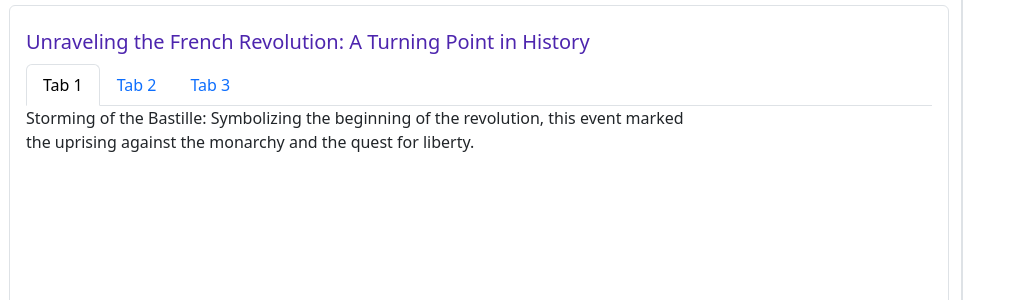
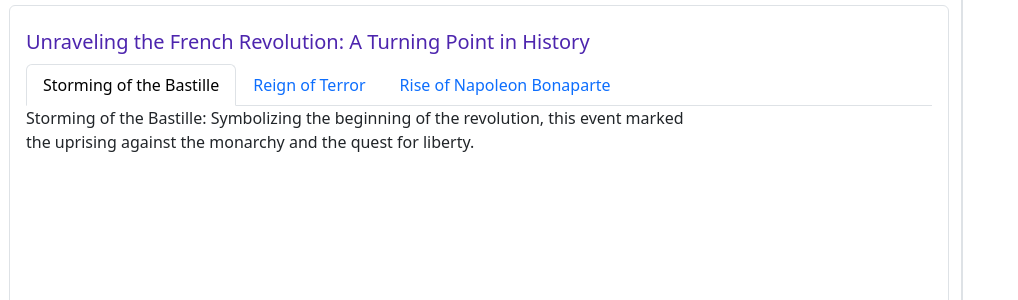
Before and after one commit to frncs-dc/search-result-design, a plain HTML site: page search-result-test.html in a window 1280 px wide. Shown: the part 596-896 px from the top of the page, without its empty margins (0-1018 px from the left). Drawn offline with nearby package versions, Linux system fonts and the light colour scheme.

Commit message:
Edited tabs to have more specific labels

```diff
--- a/search-result-test.html
+++ b/search-result-test.html
@@ -39,9 +39,9 @@
                     "title": "Top 30 Crossing Roads Jokes",
                     "type": "tab",
                     "tabs": [
-                        {"title": "Tab 1", "content": "Q1: Why did the chicken cross the road? A: To prove it wasn’t a chicken cross."},
-                        {"title": "Tab 2", "content": "Q2: Why did the chicken cross the road? A: To maintain 1 feet of social distancing."},
-                        {"title": "Tab 3", "content": "Q3: Why did the chicken cross the road? A: To get to the other side!"}
+                        {"title": "Example Joke", "content": "Q1: Why did the chicken cross the road? A: To prove it wasn’t a chicken cross."},
+                        {"title": "Timely Joke", "content": "Q2: Why did the chicken cross the road? A: To maintain 1 feet of social distancing."},
+                        {"title": "Original Joke", "content": "Q3: Why did the chicken cross the road? A: To get to the other side!"}
                     ]
                     }
                 }
@@ -57,9 +57,9 @@
                     "title": "Who’s That Meme | Professor Cramming Meme",
                     "type": "tab",
                     "tabs": [
-                        {"title": "Tab 1", "content": "Professor Cramming Meme: Explore the origin and spread of the Professor Cramming meme, a hilarious depiction of academic stress and last-minute preparation."},
-                        {"title": "Tab 2", "content": "Professor Cying Meme: Explore the origin and spread of the Professor Crying meme, a hilariously dark meme that shows the reality of teaching."},
-                        {"title": "Tab 3", "content": "Professor Sleeping Meme: Explore the origin and spread of the Professor Sleeping meme, a depiction of overworked and stressed professors."}
+                        {"title": "Professor Cramming Meme", "content": "Professor Cramming Meme: Explore the origin and spread of the Professor Cramming meme, a hilarious depiction of academic stress and last-minute preparation."},
+                        {"title": "Professor Crying Meme", "content": "Professor Crying Meme: Explore the origin and spread of the Professor Crying meme, a hilariously dark meme that shows the reality of teaching."},
+                        {"title": "Professor Sleeping Meme", "content": "Professor Sleeping Meme: Explore the origin and spread of the Professor Sleeping meme, a depiction of overworked and stressed professors."}
                     ]
                     }
                 }
@@ -75,9 +75,9 @@
                     "title": "Top 10 Most Expensive KPOP Photocards Ever Sold",
                     "type": "tab",
                     "tabs": [
-                        {"title": "Tab 1", "content": "Number 1: BTX’s Jung Kim  – Butterfly Night is the most sought-after photocard due to its limited printing and the group’s rise to fame."},
-                        {"title": "Tab 2", "content": "Number 2: Two Times - Cheery Above is highly sought after as this is a photocard from their early these before becoming the nation’s girl group"},
-                        {"title": "Tab 3", "content": "Number 3: TvT’s YenJun - Purple Seconds photocard is south after for its unique printing error that made it look even better than its original."}
+                        {"title": "BTX Jung Kim - Butterfly Night", "content": "Number 1: BTX’s Jung Kim  – Butterfly Night is the most sought-after photocard due to its limited printing and the group’s rise to fame."},
+                        {"title": "Two Times - Cheery Above", "content": "Number 2: Two Times - Cheery Above is highly sought after as this is a photocard from their early these before becoming the nation’s girl group"},
+                        {"title": "TvT YenJun - Purple Seconds", "content": "Number 3: TvT’s YenJun - Purple Seconds photocard is south after for its unique printing error that made it look even better than its original."}
                     ]
                     }
                 }
@@ -93,9 +93,9 @@
                     "title": "Exploring the Wonders of Intramuros: Top Spots to Visit",
                     "type": "tab",
                     "tabs": [
-                        {"title": "Tab 1", "content": "Rizal Park: A sprawling green space with historical significance, offering serene surroundings and iconic monuments."},
-                        {"title": "Tab 2", "content": "Intramuros Museum: Dive into the rich history of Intramuros through exhibits showcasing artifacts and relics from the Spanish colonial era."},
-                        {"title": "Tab 3", "content": "San Agustin Church: A UNESCO World Heritage Site, renowned for its stunning architecture and centuries-old religious artifacts."}
+                        {"title": "Rizal Park", "content": "Rizal Park: A sprawling green space with historical significance, offering serene surroundings and iconic monuments."},
+                        {"title": "Intramuros Museum", "content": "Intramuros Museum: Dive into the rich history of Intramuros through exhibits showcasing artifacts and relics from the Spanish colonial era."},
+                        {"title": "San Agustin", "content": "San Agustin Church: A UNESCO World Heritage Site, renowned for its stunning architecture and centuries-old religious artifacts."}
                     ]
                     }
                 }
@@ -111,9 +111,9 @@
                     "title": "Unraveling the French Revolution: A Turning Point in History",
                     "type": "tab",
                     "tabs": [
-                        {"title": "Tab 1", "content": "Storming of the Bastille: Symbolizing the beginning of the revolution, this event marked the uprising against the monarchy and the quest for liberty."},
-                        {"title": "Tab 2", "content": "Reign of Terror: Characterized by political executions and mass violence, this period reflects the radical phase of the revolution led by figures like Robespierre."},
-                        {"title": "Tab 3", "content": "Rise of Napoleon Bonaparte: Culminating in the establishment of the French Consulate and later the Napoleonic Empire, Napoleon's ascent to power reshaped Europe's political landscape."}
+                        {"title": "Storming of the Bastille", "content": "Storming of the Bastille: Symbolizing the beginning of the revolution, this event marked the uprising against the monarchy and the quest for liberty."},
+                        {"title": "Reign of Terror", "content": "Reign of Terror: Characterized by political executions and mass violence, this period reflects the radical phase of the revolution led by figures like Robespierre."},
+                        {"title": "Rise of Napoleon Bonaparte", "content": "Rise of Napoleon Bonaparte: Culminating in the establishment of the French Consulate and later the Napoleonic Empire, Napoleon's ascent to power reshaped Europe's political landscape."}
                     ]
                     }
                 }
```
Also changed, not shown: sample.json (+6 -6 lines).
